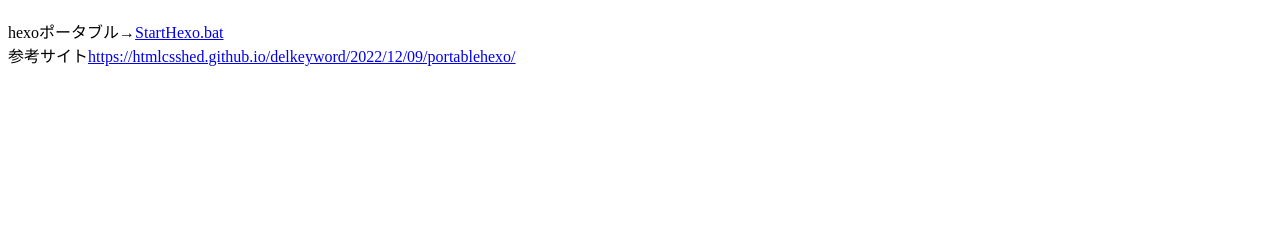
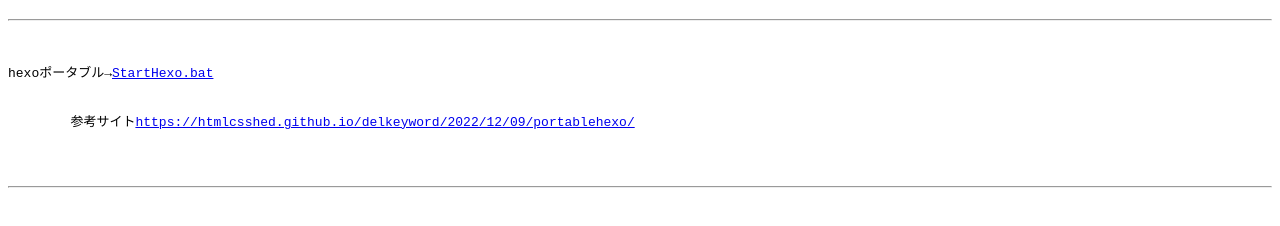
Before and after one commit to htmlcsshed/batfile, a plain HTML site: page index.html in a window 1280 px wide. Shown: the part 70-296 px from the top of the page. Drawn offline with Linux system fonts and the light colour scheme.

Commit message:
Update index.html

```diff
--- a/index.html
+++ b/index.html
@@ -5,7 +5,11 @@
 </head>
 <body>
     <h1>共有用ファイル</h1>
-    <p>hexoポータブル→<a href="StartHexo.bat">StartHexo.bat</a>
-    <br>
-    参考サイト<a href="https://htmlcsshed.github.io/delkeyword/2022/12/09/portablehexo/">https://htmlcsshed.github.io/delkeyword/2022/12/09/portablehexo/</a></p>
+    <hr>
+    <pre>
+        <p>hexoポータブル→<a href="StartHexo.bat">StartHexo.bat</a>
+        <br>
+        参考サイト<a href="https://htmlcsshed.github.io/delkeyword/2022/12/09/portablehexo/">https://htmlcsshed.github.io/delkeyword/2022/12/09/portablehexo/</a></p>
+    </pre>
+    <hr>
 </body>
```
